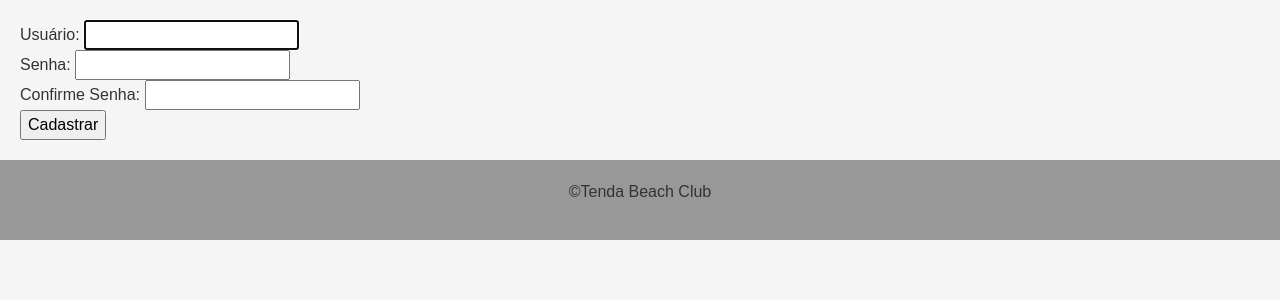
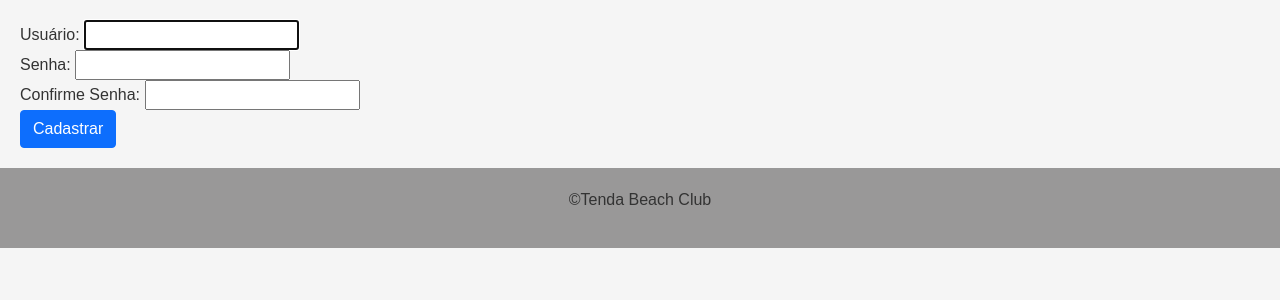
Before and after one commit to Lucas-Espindola-dev/tenda_fitness, a Django app: page /register/ in a window 1280 px wide. Shown: the part 50-350 px from the top of the page. Run offline with Django 5.2, Linux system fonts and the light colour scheme.

Commit message:
Adding a style to the buttons

```diff
--- a/accounts/templates/accounts/login.html
+++ b/accounts/templates/accounts/login.html
@@ -7,6 +7,6 @@
             {{ login_form.as_table }}
         </table>
 
-        <input type="submit" value="login">
+        <input class="btn btn-primary" type="submit" value="Login">
     </form>
 {% endblock %}
--- a/accounts/templates/accounts/register.html
+++ b/accounts/templates/accounts/register.html
@@ -20,7 +20,7 @@
       {{ user_form.password2 }}
     </div>
     <div class="form-group">
-      <input type="submit" value="Cadastrar">
+      <input class="btn btn-primary" type="submit" value="Cadastrar">
     </div>
   </form>
 
```
